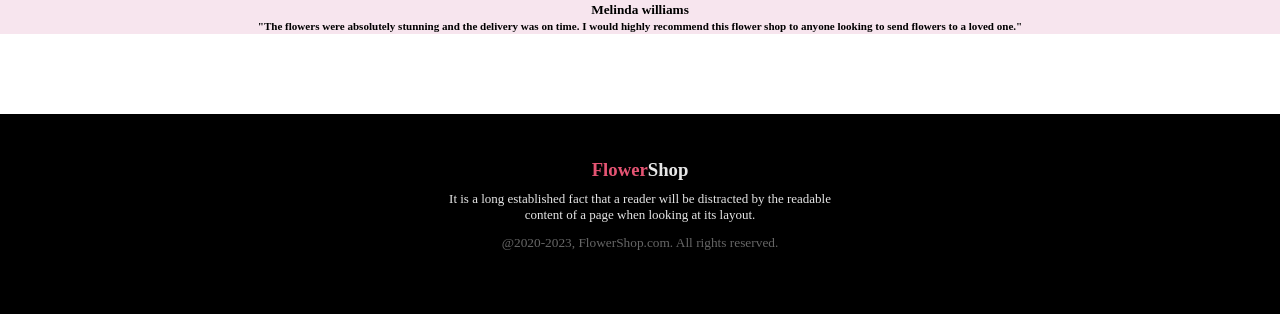
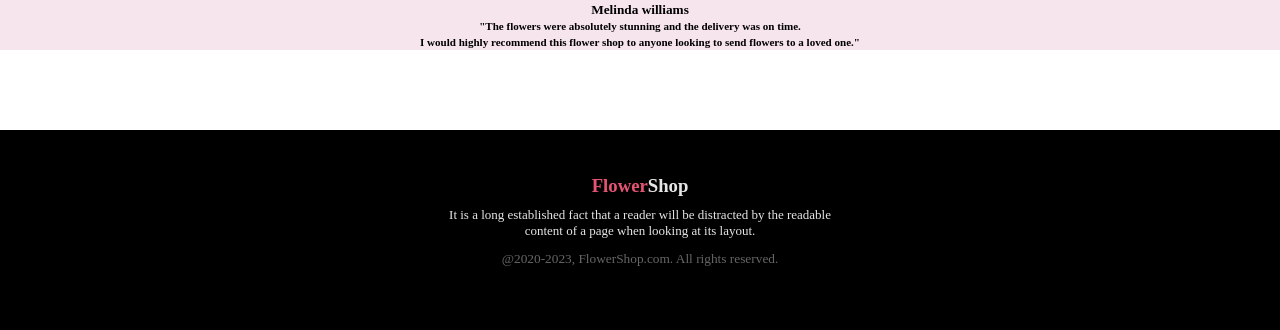
Before and after one commit to oyshe1/flower-shop-assignment, a plain HTML site: page index.html in a window 1280 px wide. Shown: the part 2299-2629 px from the top of the page. Drawn offline with Linux system fonts and the light colour scheme.

Commit message:
extra section completed

```diff
--- a/index.html
+++ b/index.html
@@ -93,7 +93,7 @@
     <div class="user-container">
         <img class="user-img" src="./Flower Asset/user.jpg" alt="">
         <h5>Melinda williams <br><small>
-            "The flowers were absolutely stunning and the delivery was on time. I would highly recommend this flower shop to anyone looking to send flowers to a loved one."
+            "The flowers were absolutely stunning and the delivery was on time. <br> I would highly recommend this flower shop to anyone looking to send flowers to a loved one."
         </small></h5>
     </div>
 
```
